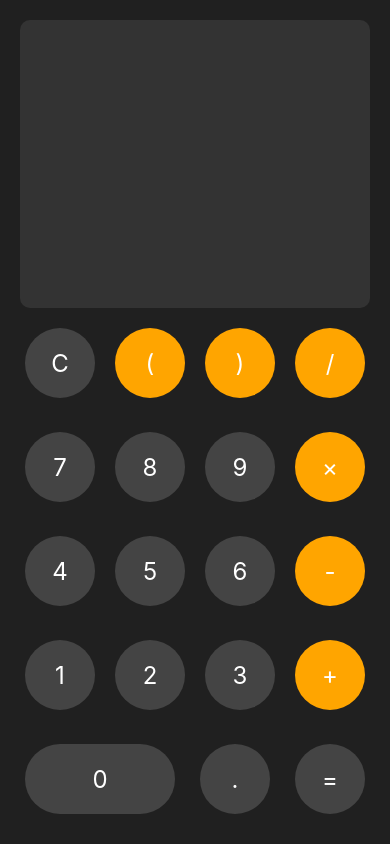
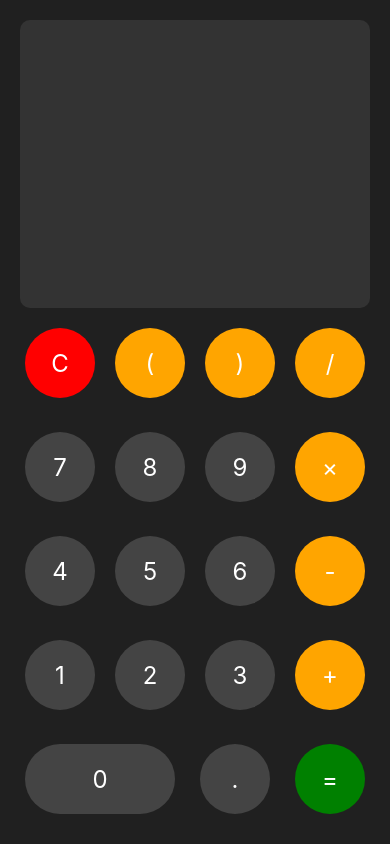
Before and after one commit to nedimm1/calculator_RN_personal_project, a React Native app: screen / in a window 390 px wide. Built offline with nearby package versions, Linux system fonts and the light colour scheme.

Commit message:
some stylig changes

```diff
--- a/components/ButtonGrid.js
+++ b/components/ButtonGrid.js
@@ -3,8 +3,8 @@ import { StyleSheet, View, TouchableOpacity, Text } from 'react-native';
 
 export default function ButtonGrid({ onAdd, onClear, onCalculate }) {
   const isSpecialButton = (label) => ['%', '/', '×', '-', '+', '(', ")"].includes(label);
-  const isClearButton = (label) => ['C'].includes(label);
-  const isEqualButton = (label) => ['='].includes(label);
+  const isClearButton = (label) => label === 'C';
+  const isEqualButton = (label) => label === '=';
 
   const handlePress = (label) => {
     if (isClearButton(label)) {
@@ -28,15 +28,20 @@ export default function ButtonGrid({ onAdd, onClear, onCalculate }) {
         <View key={rowIndex} style={styles.buttonRow}>
           {row.map((label) => (
             <TouchableOpacity
-              onPress={() => handlePress(label)} // Call handlePress with the label
+              onPress={() => handlePress(label)}
               key={label}
               style={[
                 styles.button,
                 label === '0' ? styles.zeroButton : null,
                 isSpecialButton(label) ? styles.operatorButton : null,
+                isClearButton(label) ? styles.clearButton : null,
+                isEqualButton(label) ? styles.equalButton : null,
               ]}
             >
-              <Text style={[styles.buttonText, isSpecialButton(label) ? styles.operatorText : null]}>{label}</Text>
+              <Text style={[
+                styles.buttonText,
+                isSpecialButton(label) ? styles.operatorText : null
+              ]}>{label}</Text>
             </TouchableOpacity>
           ))}
         </View>
@@ -58,24 +63,30 @@ const styles = StyleSheet.create({
   button: {
     width: 70,
     height: 70,
-    backgroundColor: '#444444', // Default button color
+    backgroundColor: '#444444',
     justifyContent: 'center',
     alignItems: 'center',
     borderRadius: 35,
     marginHorizontal: 5,
   },
   zeroButton: {
-    width: 150, // Double width for zero button
+    width: 150,
     justifyContent: 'center',
   },
   buttonText: {
     fontSize: 24,
-    color: '#ffffff', // Default text color
+    color: '#ffffff',
   },
   operatorButton: {
-    backgroundColor: '#FFA500', // Orange background for operators and special buttons (C, %)
+    backgroundColor: '#FFA500',
   },
   operatorText: {
-    color: '#ffffff', // White text for operators and special buttons
+    color: '#ffffff',
+  },
+  clearButton: {
+    backgroundColor: 'red',
+  },
+  equalButton: {
+    backgroundColor: 'green',
   },
 });
```
